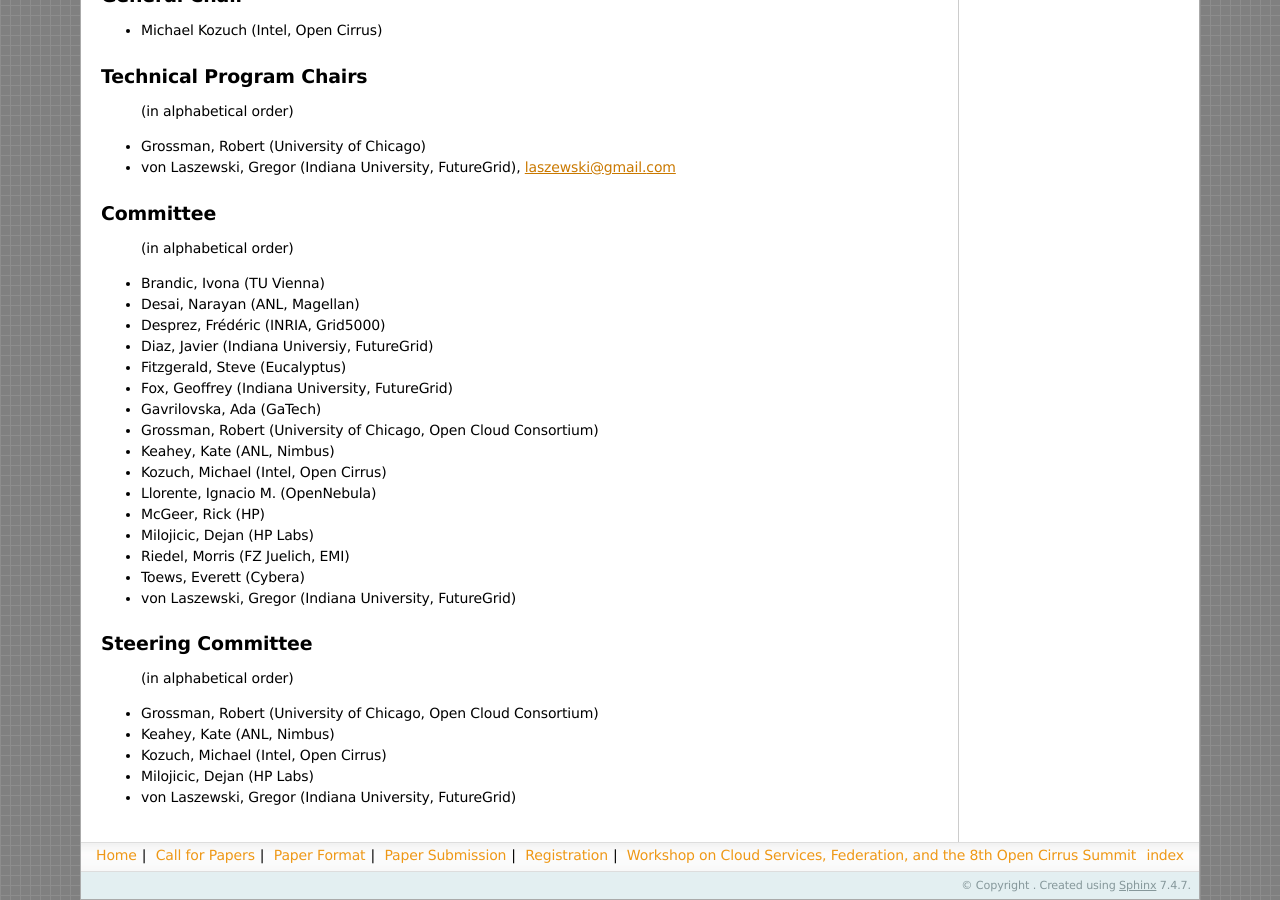
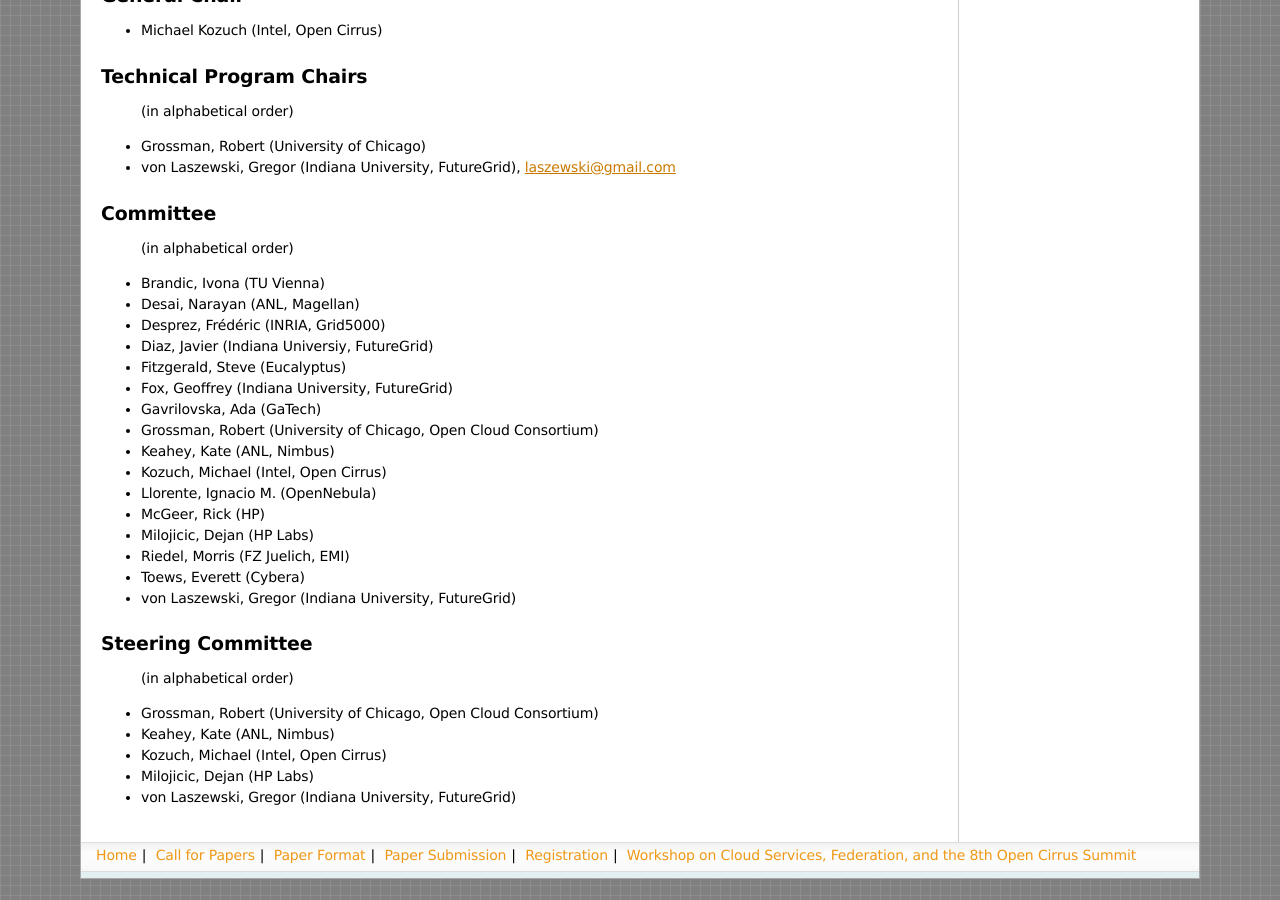
Before and after one commit to futuregrid/workshop-federatedclouds, a Sphinx documentation site: the page built from doc/source/index.rst, in a window 1280 px wide and 900 px high, scrolled down 1775 px. Built offline with Sphinx 7.4.7, drawn with Linux system fonts in a browser that asks for light colours; formulas are drawn with MathJax 3; some of the changed text lies outside the part shown.

```diff
--- a/doc/source/conf.py
+++ b/doc/source/conf.py
@@ -32,8 +32,7 @@ extensions = ['sphinx.ext.autodoc',
               'sphinx.ext.todo',
               'sphinx.ext.coverage',
               'sphinx.ext.pngmath',
-              'sphinx.ext.ifconfig',
-              'sphinx.ext.viewcode']
+              'sphinx.ext.ifconfig']
 
 # Add any paths that contain templates here, relative to this directory.
 templates_path = ['_templates']
@@ -147,33 +146,33 @@ html_static_path = ['_static']
 #html_additional_pages = {}
 
 # If false, no module index is generated.
-#html_domain_indices = True
+html_domain_indices = False
 
 # If false, no index is generated.
-#html_use_index = True
+html_use_index = False
 
 # If true, the index is split into individual pages for each letter.
 #html_split_index = False
 
 # If true, links to the reST sources are added to the pages.
-#html_show_sourcelink = True
+html_show_sourcelink = False
 
 # If true, "Created using Sphinx" is shown in the HTML footer. Default is True.
-#html_show_sphinx = True
+html_show_sphinx = False
 
 # If true, "(C) Copyright ..." is shown in the HTML footer. Default is True.
-#html_show_copyright = True
+html_show_copyright = False
 
 # If true, an OpenSearch description file will be output, and all pages will
 # contain a <link> tag referring to it.  The value of this option must be the
 # base URL from which the finished HTML is served.
-#html_use_opensearch = ''
+html_use_opensearch = 'False'
 
 # This is the file name suffix for HTML files (e.g. ".xhtml").
 #html_file_suffix = None
 
 # Output file base name for HTML help builder.
-htmlhelp_basename = 'CloudMetricsdoc'
+htmlhelp_basename = 'Workshop'
 
 
 # -- Options for LaTeX output --------------------------------------------------
```
Also changed, not shown: 1 other file.
